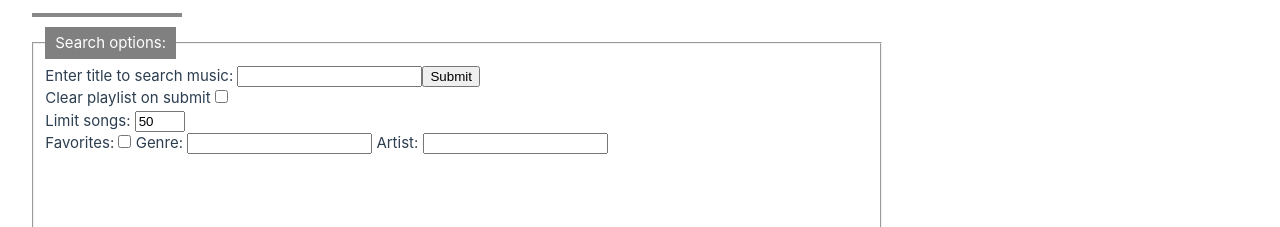
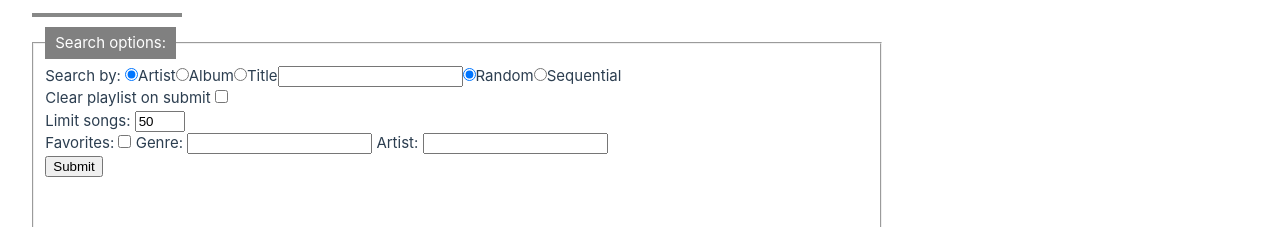
Before and after one commit to tulliobotti64/playlistturbo-web, a Vue app: page / in a window 1280 px wide. Shown: the part 538-765 px from the top of the page. Built offline with nearby package versions, Linux system fonts and the light colour scheme; no server answers.

Commit message:
implement search by artist random

```diff
--- a/src/views/HomeView.vue
+++ b/src/views/HomeView.vue
@@ -78,11 +78,22 @@
         <fieldset>
           <legend>Search options:</legend>
           <div>
-            <p>Enter title to search music:
+            <p>Search by:
+              <input type="radio" id="Artist" name="search_by" value="artist" v-model="search_by">
+              <label for="artist">Artist</label>
+              <input type="radio" id="Album" name="search_by" value="album" v-model="search_by">
+              <label for="album">Album</label>
+              <input type="radio" id="Title" name="search_by" value="title" v-model="search_by">
+              <label for="title">Title</label>
               <label>
                 <input type="text" name="nameSearch" v-model="inpVal">
               </label>
-              <button type="submit">Submit</button>
+              <input v-if="search_by == 'artist'" type="radio" id="Random" name="search_op" value="random"
+                v-model="search_op">
+              <label v-if="search_by == 'artist'" for="css">Random</label>
+              <input v-if="search_by == 'artist'" type="radio" id="Sequential" name="search_op" value="sequential"
+                v-model="search_op">
+              <label v-if="search_by == 'artist'" for="javascript">Sequential</label>
             </p>
           </div>
           <p>Clear playlist on submit
@@ -99,6 +110,7 @@
             Artist:
             <input type="text" name="favGenre" v-model="inpFavArt">
           </p>
+          <button type="submit">Submit</button>
 
           <div class="row">
             <div class="column">
@@ -182,7 +194,9 @@ export default defineComponent({
       songToPLay: 0,
       setupListeners: false,
       indexCnt: 0,
-      listLen: 0
+      listLen: 0,
+      search_by: 'artist',
+      search_op: 'random'
     }
   },
   beforeMount() {
@@ -209,14 +223,13 @@ export default defineComponent({
     saveStorage() {
       localStorage.setItem('myList', JSON.stringify(this.songList));
       this.listLen = this.songList.length
+      localStorage.setItem('myIndex', JSON.stringify(this.currentPlayIndex));
     },
     getStorage() {
       if (localStorage.getItem('myList')) {
         this.songList = JSON.parse(localStorage.getItem('myList') as any)
         this.listLen = this.songList.length
         this.currentPlayIndex = JSON.parse(localStorage.getItem('myIndex') as any)
-        console.log("index:", this.currentPlayIndex);
-
         this.loadSongInfo(this.currentPlayIndex)
       }
       const audio = document.getElementById("audioplayer") as HTMLAudioElement
@@ -256,7 +269,6 @@ export default defineComponent({
         if (songsResponse.data == null) {
           alert("No result for this selection!")
         } else {
-
           if (this.clearPl) {
             this.songList = songsResponse.data
           } else {
@@ -294,15 +306,36 @@ export default defineComponent({
         } else {
           this.songList1 = albumResponse.data
           this.songList = this.songList.concat(this.songList1)
-          this.saveStorage()
         }
-        this.listLen = this.songList.length
+        this.saveStorage()
       }
+    },
+    async fetchSongsByArtist(artist, option) {
+      this.sw = this.apiUrl + '/songs/songsbyartist/' + artist + "?option=" + option + "&limit=" + this.limitSongs
+      const artistResponse = await axios.get<AlbumList[]>(this.sw);
+      if (this.clearPl) {
+        this.songList = artistResponse.data
+      } else {
+        this.songList1 = artistResponse.data
+        this.songList = this.songList.concat(this.songList1)
+      }
+      this.saveStorage()
     },
     registerAnswer() {
       if (this.favorCk) {
         this.getFavorites(this.inpFavGen, this.inpFavArt)
       }
+
+      if (this.inpVal && this.search_by == "album") {
+        this.fetchSongsByAlbum(this.inpVal)
+        return
+      }
+
+      if (this.inpVal && this.search_by == "artist") {
+        this.fetchSongsByArtist(this.inpVal, this.search_op)
+        return
+      }
+
       if (this.inpVal) {
         this.inpValSubmitted = this.inpVal;
         this.inpVal = '';
```
